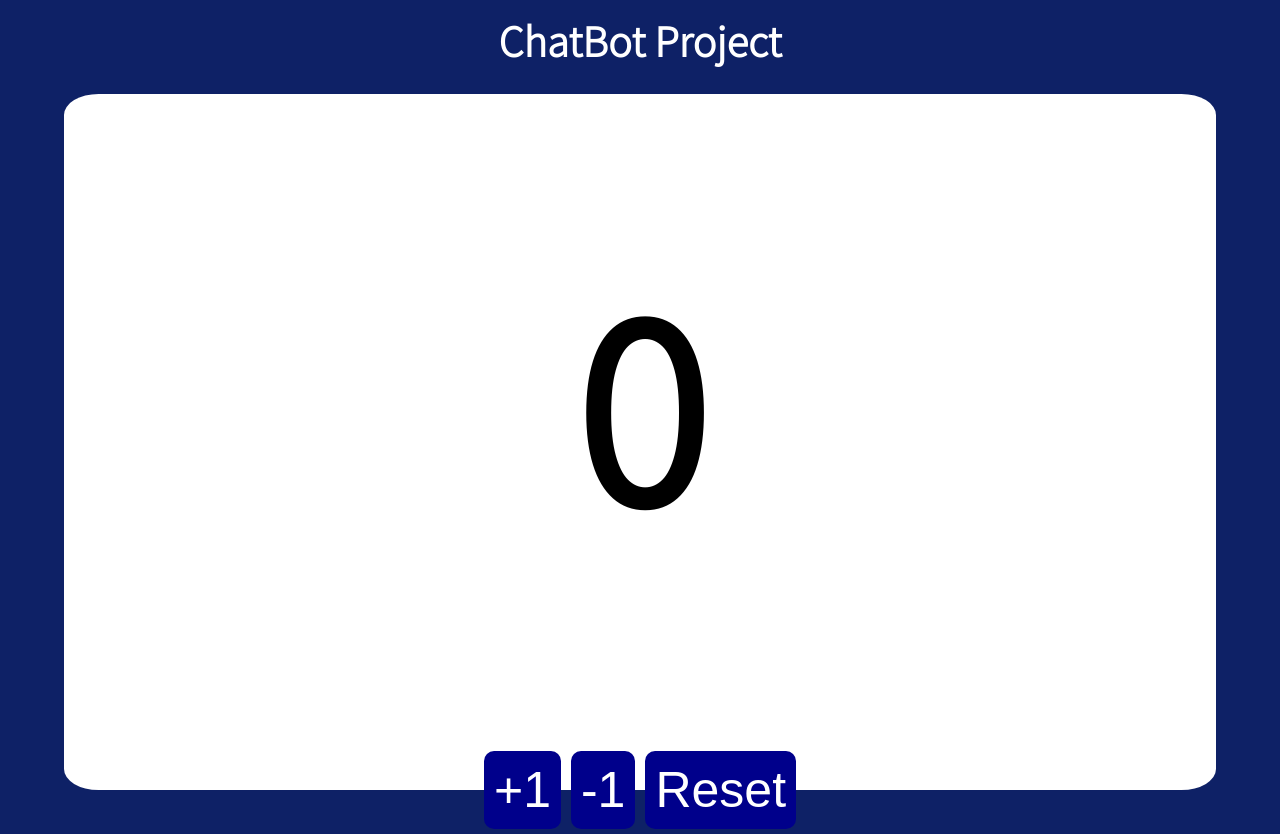
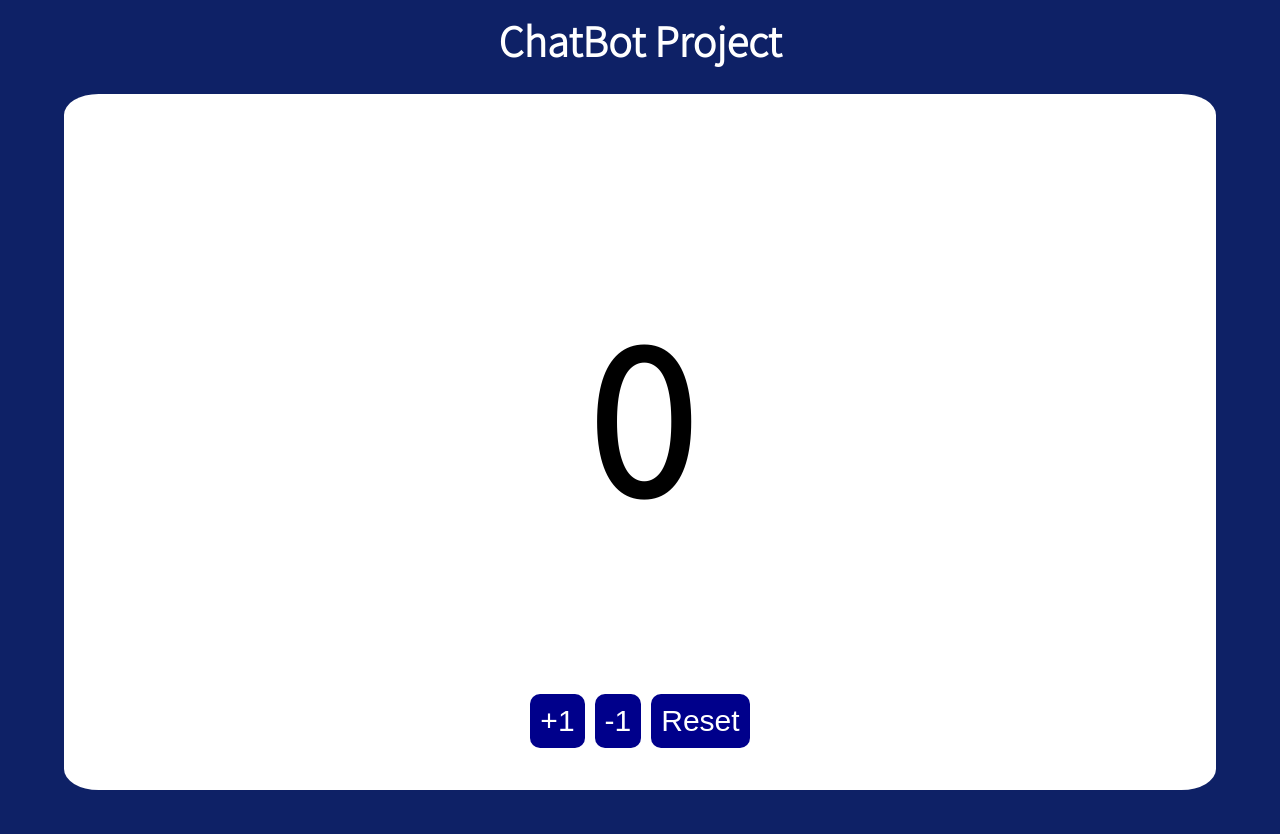
Before and after one commit to PoSungKim/react_front_public, a React app: page / in a window 1280 px wide. After the commit the page ends 800 px from the top, so only its background shows below. Built offline with nearby package versions, Linux system fonts and the light colour scheme; no server answers.

Commit message:
frame 잡기

```diff
--- a/src/assets/scss/counter.scss
+++ b/src/assets/scss/counter.scss
@@ -13,15 +13,21 @@
   align-items: center;
   display: flex;
   height: 50%;
-  width: 40%;
+  width: 100%;
 
-  & h1 {
-    font-size: 250px;
+  h1 {
+    font-size: 200px;
   }
 
-  & div button {
+  div {
+    display: flex;
+    justify-content: center;
+    width: 100%;
+  }
+
+  div button {
     border-radius: 10px;
-    font-size: 50px;
+    font-size: 30px;
 
     margin: 5px;
     padding: 10px;
```
